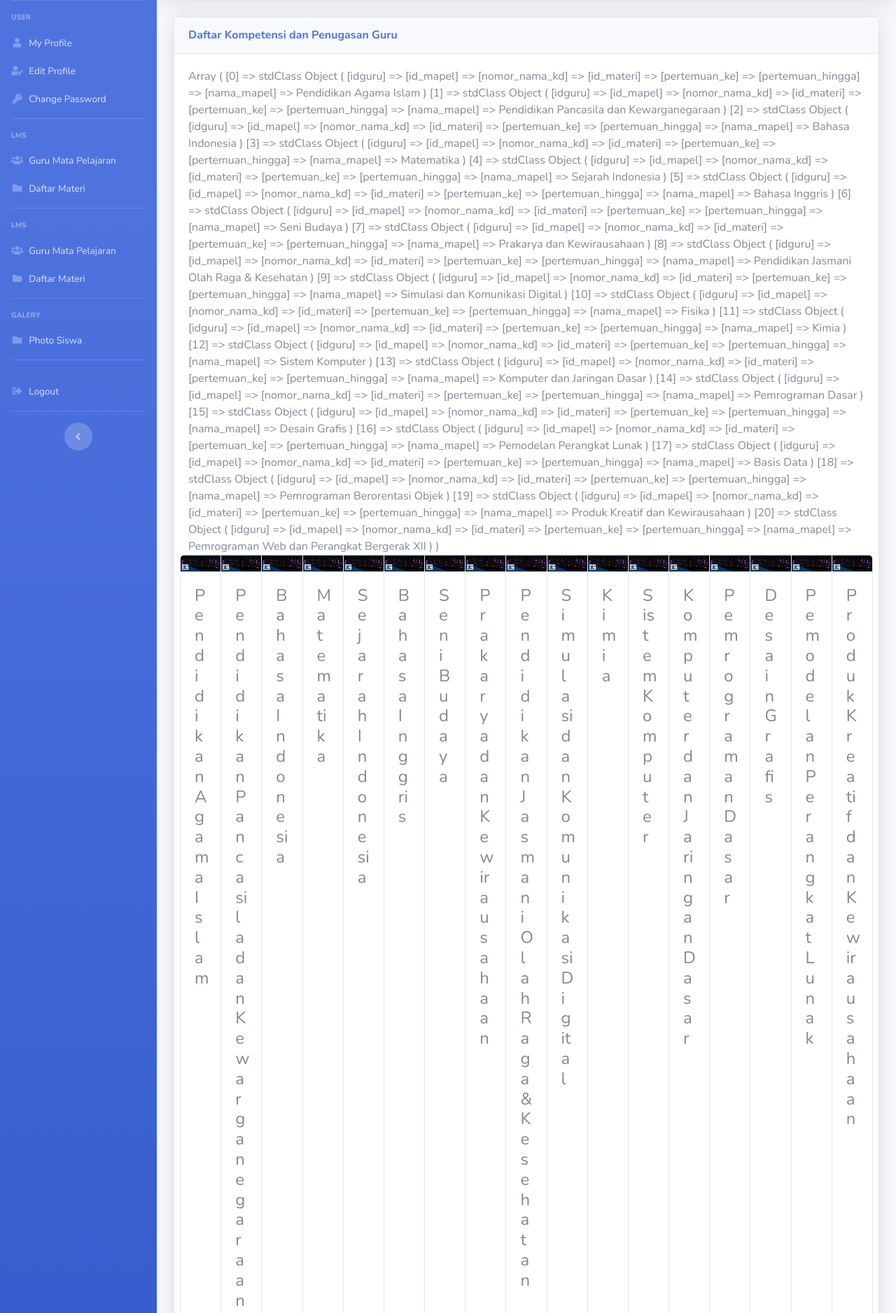
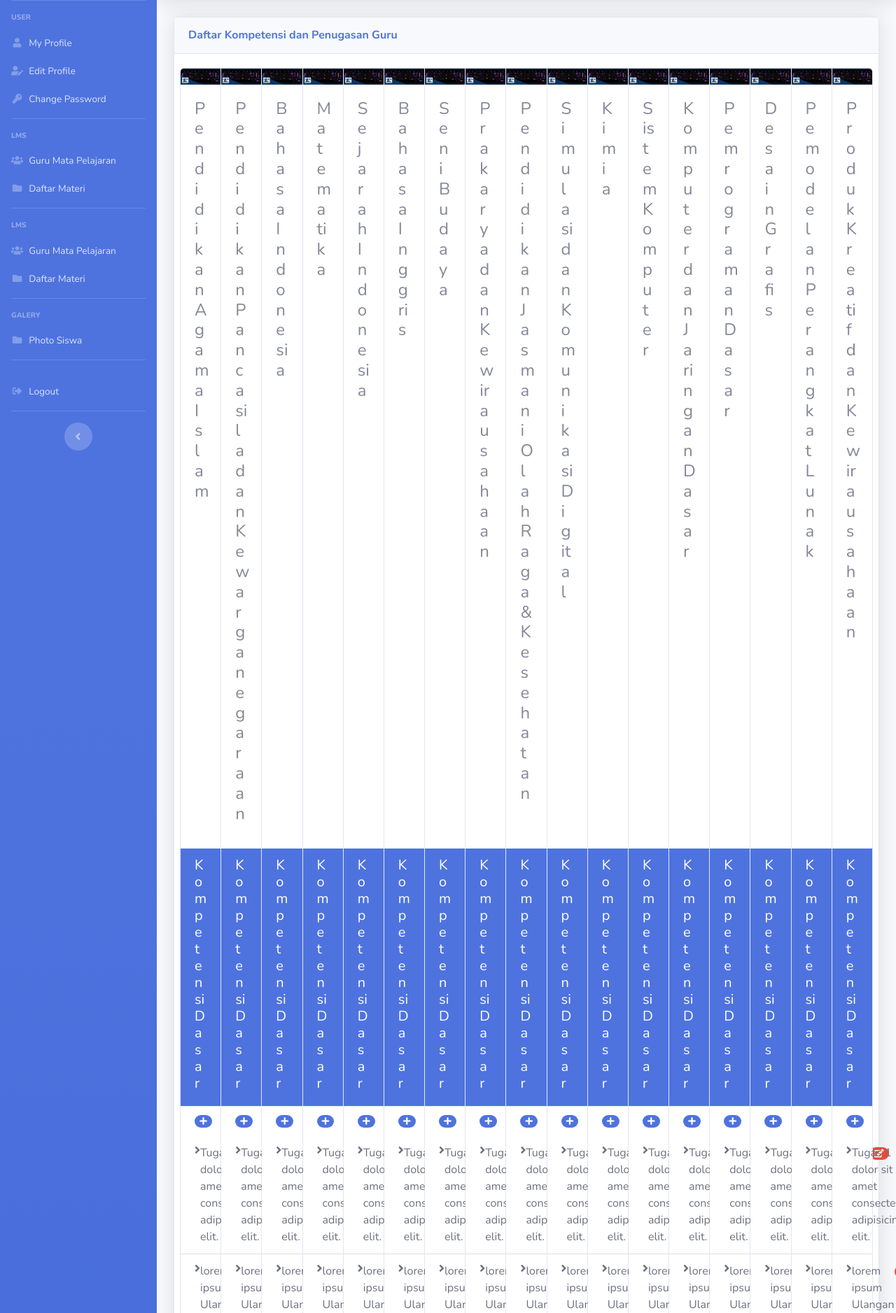
Before and after one commit to x-tb/chatbotmanager, a CodeIgniter app: page /chatbotadmin/index.php/guru/daftar_penugasan_guru in a window 1280 px wide. Shown: the part 70-1947 px from the top of the page at 70% size. Run offline with CodeIgniter, Linux system fonts and the light colour scheme; a user stored in the database is signed in; data comes from the database, SQL or seed files in the repository; some libraries are stand-ins or nearby versions.

Commit message:
perubahan tampilan pada daftar tugas form tambah tugas dan minor controller terkait

```diff
--- a/application/controllers/Guru.php
+++ b/application/controllers/Guru.php
@@ -59,8 +59,9 @@ Class Guru extends CI_Controller {
         $data['namagr'] = $this->Guru_model->getSatuGuru($mail);
         $idguru=$this->Guru_model->getIDguruFromMail($mail);
         $data['idmapel']=$idmapel;
-        $data['pelajaran']=$this->Mapel_model->getMapelByID($idmapel);
-        $data['materi'] = $this->Materi_model->getMateriByIdGuru($idguru);
+        $data['idmateri']=$idmateri;
+        $data['pelajaran']=$this->Mapel_model->getMapelByID($idmapel)->result();
+        $data['materi'] = $this->Materi_model->getMateriById($idmateri);
         $this->load->view('templates/header', $data);
         $this->load->view('templates/sidebar', $data);
         $this->load->view('templates/topbar', $data);
--- a/application/models/Mapel_model.php
+++ b/application/models/Mapel_model.php
@@ -134,11 +134,8 @@ class Mapel_model extends CI_Model {
         $this->db->select('nama_mapel');
         $this->db->from("api_mapel");
         $this->db->where('id_mapel',$idmapel);
-        $query = $this->db->get()->result();
-
-        foreach($query as $dt){
-            return $dt->nama_mapel;
-        }
+       // echo $idsiswa;
+        return $this->db->get();
     }
     public function getAllmapel(){
         $this->db->select('id_mapel,nama_mapel');
--- a/application/models/Materi_model.php
+++ b/application/models/Materi_model.php
@@ -152,5 +152,14 @@ class Materi_model extends CI_Model {
 
         return $this->db->get()->result();
     }
+    public function getMateriById($id){
+        $this->db->select("nomor_nama_kd");
+        $this->db->from('api_link_materi');
+        $this->db->where('id_materi',$id);
+        $q=$this->db->get()->result();
+        foreach($q as $d){
+            return $d->nomor_nama_kd;
+        }
+    }
 
 }
--- a/application/views/guru/daftar_penugasan_guru.php
+++ b/application/views/guru/daftar_penugasan_guru.php
@@ -19,7 +19,7 @@
 		<div class="card-body">
 			<?php
 
-print_r($materi);
+//print_r($materi);
 
 
 ?>
@@ -40,7 +40,7 @@ print_r($materi);
 							<h5 class="text-white">Kompetensi Dasar</h5>
 						</div>
 						<div class="list-group list-group-flush">
-                            <?php
+							<?php
                             $i=0;
                             foreach($materi as $mt):
                                 $i++;
@@ -48,11 +48,27 @@ print_r($materi);
 
                             ?>
 							<a href="<?php echo base_url("guru/form_penugasan_guru/$mt->id_materi/$mt->idguru/$mt->id_mapel");?>"
-								class="list-group-item list-group-item-action d-flex justify-content-between align-items-center">
-								<?php echo $mt->nomor_nama_kd; ?><span class="badge badge-primary badge-pill"><i
+								class="list-group-item list-group-item-action d-flex justify-content-between align-items-center ">
+								<b><?php echo $mt->nomor_nama_kd; ?></b><span class="badge badge-primary badge-pill"><i
 										class="fa fa-plus" aria-hidden="true"></i>
 								</span>
 							</a>
+							<ol class="list-group list-group-flush">
+								<li
+									class="list-group-item list-group-item-action d-flex justify-content-between align-items-left">
+									<i class="fa fa-angle-right" aria-hidden="true"></i> Tugas 1 dolor sit amet
+									consectetur adipisicing elit.
+									<a href="#"><span class="badge badge-danger badge-pill"><i class="fa fa-edit"
+												aria-hidden="true"></i>
+										</span></a></li>
+                                        <li
+									class="list-group-item list-group-item-action d-flex justify-content-between align-items-left">
+									<i class="fa fa-angle-right" aria-hidden="true"></i> lorem ipsum Ulangan Harian 1 dolor sit amet
+									.
+									<a href="#"><span class="badge badge-danger badge-pill"><i class="fa fa-edit"
+												aria-hidden="true"></i>
+										</span></a></li>
+							</ol>
 
 							<?php } ?>
 							<?php endforeach; ?>
```
Also changed, not shown: application/views/guru/form_tambah_penugasan.php (+46 -7 lines).
